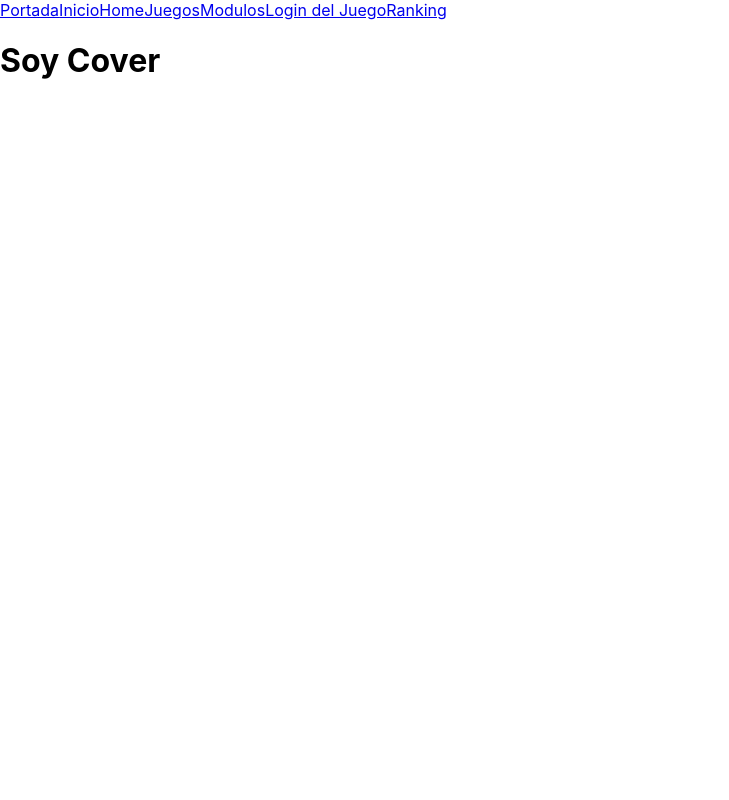
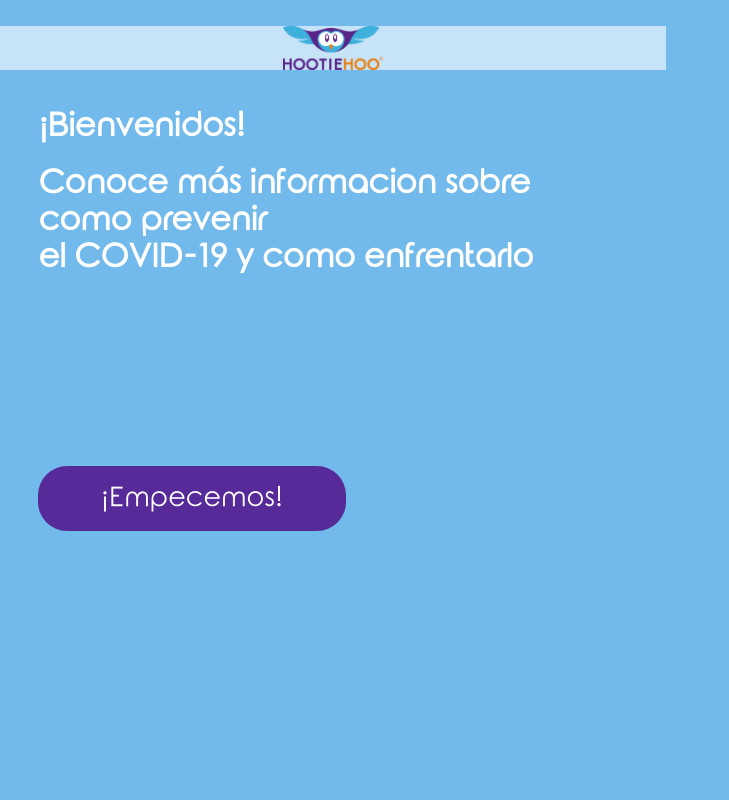
Before and after one commit to eilianacar/Proyecto-empresa, a React (Create React App) app: page / in a window 1280 px wide. Shown: the top 800 px of the page, without its empty margins (0-729 px from the left). Built offline with nearby package versions, Linux system fonts and the light colour scheme.

Commit message:
Avances de cover y ent

```diff
--- a/src/App.js
+++ b/src/App.js
@@ -1,13 +1,15 @@
+//<---------Librerias-------->
 import React from 'react';
 import {
   BrowserRouter as Router,
   Switch,
   Route,
-  Link
 } from "react-router-dom";
+//<---------CSS-------------->
 import './App.css';
-import Cover from './componets/cover';
-import Ent from './componets/ent';
+//<---------Components------->
+import Cover from './componets/Cover';
+import Ent from './componets/Ent';
 import Game from './componets/game';
 import Home from './componets/home';
 import LoginModal from './componets/loginModal';
@@ -17,24 +19,15 @@ import Ranking from './componets/ranking';
 const App = () => {
   return (
     <Router>
-      <div>
-        <Link to="/">Portada</Link>
-        <Link to="/ent">Inicio</Link>
-        <Link to="/home">Home</Link>
-        <Link to="/game">Juegos</Link>
-        <Link to="/modules">Modulos</Link>
-        <Link to="/loginModal">Login del Juego</Link>
-        <Link to="/ranking">Ranking</Link>
-        <Switch>
-          <Route path="/" exact component= {Cover}/>
-          <Route path="/ent" component= {Ent}/>
-          <Route path="/game" component= {Game}/>
-          <Route path="/home" component= {Home}/>
-          <Route path="/loginModal" component= {LoginModal}/>
-          <Route path="/modules" component= {Modules}/>
-          <Route path="/ranking" component= {Ranking}/>
-        </Switch>
-      </div>
+      <Switch>
+        <Route path="/" exact component={Cover} />
+        <Route path="/ent" component={Ent} />
+        <Route path="/game" component={Game} />
+        <Route path="/home" component={Home} />
+        <Route path="/loginModal" component={LoginModal} />
+        <Route path="/modules" component={Modules} />
+        <Route path="/ranking" component={Ranking} />
+      </Switch>
     </Router>
   );
 }
--- /dev/null
+++ b/src/componets/Cover.jsx
@@ -0,0 +1,30 @@
+//Pantalla principal que dice empecemos
+import React from 'react';
+import '../styles/Cover.css'
+import Video from '../assests/HH_GanemosleAlVirus_Trailer.mp4'
+import { Link } from "react-router-dom";
+import Logo from '../assests/02.Imagotipo - Sin texto auxiliar.jpg'
+
+const Cover = (props) => {
+  return (
+    <div className='containerCover'>
+      <header className='header-logo'>
+        <img className='logo' src={Logo} alt='logo' width="15%" />
+      </header>
+      <main className='main'>
+        <div className='header-text'>
+          <h1>¡Bienvenidos!</h1>
+          <br></br>
+          <h1>Conoce más informacion sobre como prevenir<br></br> el COVID-19 y como enfrentarlo</h1>
+          <Link to="/ent">
+            <button className='inicialButton'>¡Empecemos!</button>
+          </Link>
+        </div>
+        <video className='video' src={Video} width="750" height="500" controls>
+        </video>
+      </main>
+    </div>
+  );
+}
+
+export default Cover;
--- /dev/null
+++ b/src/componets/Ent.jsx
@@ -0,0 +1,34 @@
+// Selección de niño o adulto
+import React from 'react';
+import '../styles/Cover.css'
+import { Link } from "react-router-dom";
+import Logo from '../assests/02.Imagotipo - Sin texto auxiliar.jpg'
+import Puma from '../assests/GAV_Personaje09.png'
+import Buho from '../assests/GAV_Personaje21.png'
+
+const Ent = (props) => {
+  return (
+    <div className='containerCover'>
+      <header className='header-logo'>
+        <img className='logo' src={Logo} alt='logo' width="15%" />
+      </header>
+      <main className='main'>
+        <div className='header-text'>
+          <h1>¡Para comenzar elige tu perfil! </h1>
+          <img className='img' src={Buho} alt='buho' width="15%" />
+          <Link to="/home">
+            <button className='inicialButton'>¡Empecemos!</button>
+          </Link>
+        </div>
+        <div className='header-text'>
+          <img className='img' src={Puma} alt='puma' width="15%" />
+          <Link to="/home">
+            <button className='inicialButton'>¡Empecemos!</button>
+          </Link>
+        </div>
+      </main>
+    </div>
+  );
+}
+
+export default Ent;
--- a/src/componets/cover.js
+++ /dev/null
@@ -1,12 +0,0 @@
-//Pantalla principal que dice empecemos
-import React from 'react';
-
-const Cover = (props) => {
-  return (
-    <div>
-      <h1>Soy Cover</h1>
-    </div>
-  );
-}
-
-export default Cover;
--- a/src/componets/ent.js
+++ /dev/null
@@ -1,12 +0,0 @@
-// Selección de niño o adulto
-import React from 'react';
-
-const Ent = (props) => {
-  return (
-    <div>
-      <h1>Soy Ent</h1>
-    </div>
-  );
-}
-
-export default Ent;
--- /dev/null
+++ b/src/styles/Cover.css
@@ -0,0 +1,57 @@
+*{
+    margin: 0;
+    padding: 0;
+}
+@font-face {
+    font-family: "Rounded_Elegance";
+    src: url('../assests/Rounded_Elegance\ .ttf');
+    font-weight:normal;
+    font-style: normal;
+  }
+.containerCover{
+    background: #72BAEC;
+    height: 100vh;
+    width: 100%;
+    display: flex;
+    flex-direction: column;
+}
+h1{
+    font-family: Rounded_Elegance;
+    color:white;
+}
+.inicialButton{
+   background:#572A99;
+   color: white;
+   font-family: Rounded_Elegance;
+   width: 55%;
+   border-radius: 29px;
+   font-size: 27px;
+   border: none;
+   cursor: pointer;
+   padding: 3%;
+   margin: 34% 0% 0% 0%;
+}
+.header-text{
+    width: 45%;
+    height: 85%;
+}
+.main{
+    display: flex;
+    flex-direction: row;
+    flex-wrap: wrap;
+    align-items: center;
+    margin: 3% 0% 0% 3%;
+}
+.video{
+    margin-left: 6%;
+}
+
+.header-logo{
+    width: 52%;
+    height: 11%;
+    background: #ffffff99;
+    margin: 2% 0% 0% 0%;
+    display: flex;
+    justify-content: center;
+    align-items: center;
+}
```
Also changed, not shown: src/assests/Rounded_Elegance .ttf (added).
